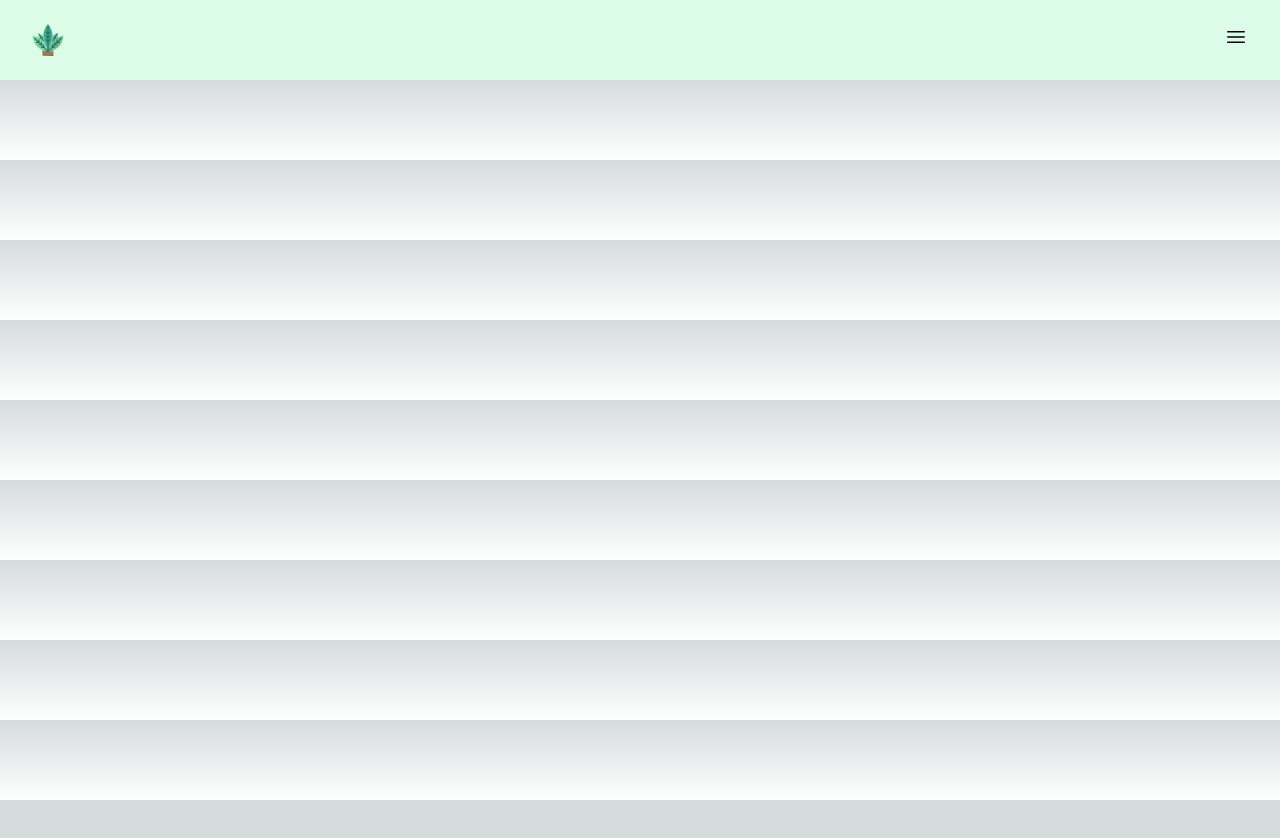
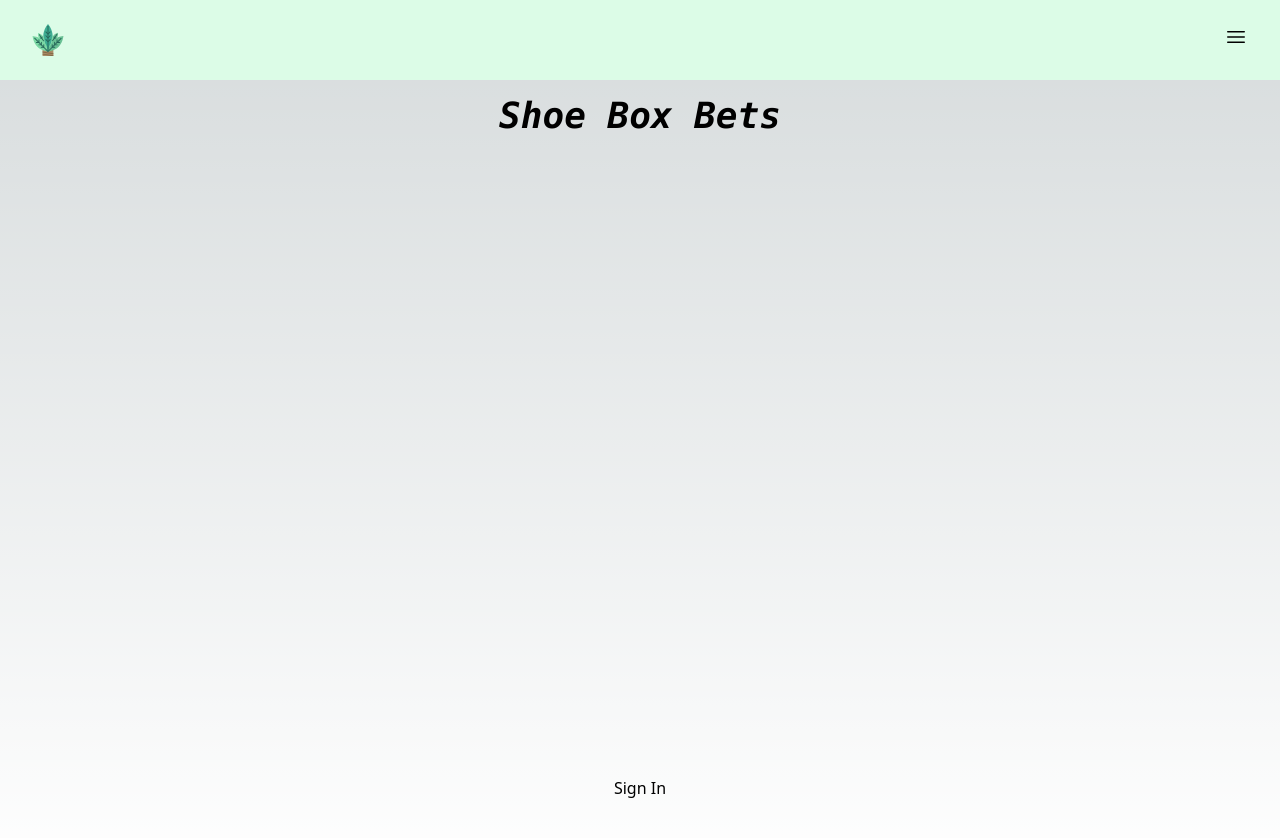
Before and after one commit to rkottke282/rkotweav, a React (Vite) app in the folder ui/: page /shoeboxbets in a window 1280 px wide. Shown: the top 838 px of the page. Before the commit the page ends 800 px from the top, so only its background shows below. Built offline with nearby package versions, Linux system fonts and the light colour scheme.

Commit message:
feat: google login

```diff
--- a/ui/package.json
+++ b/ui/package.json
@@ -1,5 +1,5 @@
 {
-  "name": "ui_2",
+  "name": "ui",
   "private": true,
   "version": "0.0.0",
   "type": "module",
@@ -12,6 +12,7 @@
   "dependencies": {
     "@headlessui/react": "^2.2.0",
     "@heroicons/react": "^2.2.0",
+    "@react-oauth/google": "^0.12.1",
     "react": "^18.3.1",
     "react-dom": "^18.3.1",
     "react-router-dom": "^6.28.0"
--- a/ui/src/App.tsx
+++ b/ui/src/App.tsx
@@ -1,16 +1,36 @@
-import React from "react";
 import { BrowserRouter as Router, Route, Routes } from "react-router-dom";
-import Splash from "./Splash";
+import Splash from "./splash";
 import PropBets from "./propbets/main";
+import ShoeBoxBets from "./shoeboxbets/main"
+import { GoogleOAuthProvider, TokenResponse } from "@react-oauth/google";
+import Footer from "./footer";
+import { useState } from "react";
+
+declare type GoogleUserInfo = {
+  picture: any,
+  name: string,
+  email: string
+}
 
 const App = () => {
+  const [ user, setUser ] = useState<TokenResponse | null>();
+  const [ profile, setProfile ] = useState<GoogleUserInfo | null>();
+
   return (
+    <GoogleOAuthProvider clientId="484680450142-kcatfskg0bfr84cvgkjg3933v4pu96qn.apps.googleusercontent.com">
       <Router>
         <Routes>
           <Route path="/" element={<Splash />} />
           <Route path="/propbets" element={<PropBets />} />
+          <Route path="/shoeboxbets" element={<ShoeBoxBets />} />
         </Routes>
       </Router>
+      <Footer
+        user={user}
+        setUser={setUser}
+        profile={profile}
+        setProfile={setProfile} />
+    </GoogleOAuthProvider>
   );
 };
 
--- a/ui/src/components/modal.tsx
+++ b/ui/src/components/modal.tsx
@@ -1,6 +1,3 @@
-'use client';
-import React, { useState } from 'react';
-
 export type TModalProps = {
     isOpen: boolean,
     closeModal: any,
--- /dev/null
+++ b/ui/src/footer.tsx
@@ -0,0 +1,13 @@
+import Login, { LoginProps } from "./gooogle-auth-login/login";
+
+export default function Footer(props: LoginProps) {
+    return (
+        <div className="container fixed bottom-0">
+            <Login
+                user={props.user}
+                setUser={props.setUser}
+                profile={props.profile}
+                setProfile={props.setProfile} />
+        </div>
+    )
+}
--- /dev/null
+++ b/ui/src/gooogle-auth-login/login.tsx
@@ -0,0 +1,64 @@
+import { useEffect } from 'react';
+import { googleLogout, useGoogleLogin } from '@react-oauth/google';
+
+declare type LoginProps = {
+    setUser: Function,
+    setProfile: Function,
+    user: any,
+    profile: any
+}
+
+const Login = (props: LoginProps) => {
+    const login = useGoogleLogin({
+        onSuccess: (codeResponse) => {
+            props.setUser(codeResponse)
+        },
+        onError: (error) => console.log('Login Failed:', error)
+    });
+
+    useEffect(
+        () => {
+            if (props.user) {
+                const url = `https://www.googleapis.com/oauth2/v1/userinfo?access_token=${props.user.access_token}`;
+                fetch(url,
+                    {
+                        headers: {
+                            Authorization: `Bearer ${props.user.access_token}`,
+                            Accept: 'application/json'
+                        }
+                    }
+                ).then((res: any) => {
+                    return res.text();
+                }).then((body: any) => {
+                    props.setProfile(JSON.parse(body));
+                })
+                .catch((err) => console.log(err));
+            }
+        },
+        [ props.user ]
+    );
+
+    const logOut = () => {
+        googleLogout();
+        props.setProfile(undefined);
+    };
+
+    return (
+        <div className="flex justify-center text-center">
+            {props.profile ? (
+                <div className="text-sm text-slate-300">
+                    <div>
+                        Logged in as: {props.profile.name} ({props.profile.email})
+                    </div>
+                    <div onClick={logOut} style={{cursor: 'pointer'}}>
+                        Log out
+                    </div>
+                </div>
+            ) : (
+                <button onClick={() => login()}>Sign In</button>
+            )}
+        </div>
+    )
+}
+export default Login;
+export type {LoginProps};
--- a/ui/src/header.tsx
+++ b/ui/src/header.tsx
@@ -1,4 +1,3 @@
-'use client'
 import { useState } from 'react'
 import {
   Dialog,
@@ -6,10 +5,6 @@ import {
   Disclosure,
   DisclosureButton,
   DisclosurePanel,
-  Popover,
-  PopoverButton,
-  PopoverGroup,
-  PopoverPanel,
 } from '@headlessui/react'
 import {
   Bars3Icon,
@@ -26,7 +21,7 @@ export default function Header() {
   const [mobileMenuOpen, setMobileMenuOpen] = useState(false)
 
   return (
-    <header className="bg-green-100 dark:bg-gray-600">
+    <header className="max-width bg-green-100 dark:bg-gray-600">
       <nav aria-label="Global" className="mx-auto flex max-w-7xl items-center justify-between p-6 lg:px-8">
         <div className="flex lg:flex-1">
           <a href="/" className="-m-1.5 p-1.5">
--- a/ui/src/layout.tsx
+++ /dev/null
@@ -1,17 +0,0 @@
-import Header from "./header"
-import './global.css'
-
-export default function RootLayout({
-  children,
-}: Readonly<{
-  children: React.ReactNode;
-}>) {
-  return (
-    <html lang="en">
-      <body>
-        <Header />
-        <main>{children}</main>
-      </body>
-    </html>
-  );
-}
--- a/ui/src/main.tsx
+++ b/ui/src/main.tsx
@@ -1,12 +1,14 @@
 import { StrictMode } from 'react'
 import { createRoot } from 'react-dom/client'
 import App from './App'
+import './global.css'
 import Header from './header'
-import './global.css'
 
 createRoot(document.getElementById('root')!).render(
   <StrictMode>
-        <Header />
-        <App />
+   <Header />
+      <div className="container mx-auto">
+      <App />
+    </div>
   </StrictMode>,
 )
--- a/ui/src/propbets/api/api.ts
+++ b/ui/src/propbets/api/api.ts
@@ -6,7 +6,8 @@ export const getDocumentContent = async (documentId: string) => {
     }).then(json => {
         if (json.error) return 'error';
         return json;
-    }).catch(error => {
+    }).catch((error) => {
+        console.log('Error: ', error)
         return 'error';
     });
 }
@@ -20,7 +21,8 @@ export const getScores = async (content: object) => {
         }
     ).then(response => {
         return response.json();
-    }).catch(error => {
+    }).catch((error: any) => {
+        console.log('Error: ', error)
         return undefined;
     });
 }
--- a/ui/src/propbets/scores.tsx
+++ b/ui/src/propbets/scores.tsx
@@ -28,7 +28,7 @@ const GoogleDocReader = (props: any) => {
       const rankings = Object.keys(scores.rankings).sort();
       return (
         <div>
-          {rankings.map((ranking, idx1) =>
+          {rankings.map((ranking, _) =>
             scores.rankings[ranking].map((participant: string) =>
               <h3 key={participant}>{ranking}: {participant} <i>({scores.participantScores[participant]} pts.)</i></h3>
             )
--- /dev/null
+++ b/ui/src/shoeboxbets/main.tsx
@@ -0,0 +1,13 @@
+
+
+const ShoeBoxBets = () => {
+    return (
+            <main className='flex min-h-screen flex-col items-center align-middle font-mono'>
+                <div className='py-4'>
+                    <h2 className='mb-3 text-4xl font-semibold italic'>Shoe Box Bets</h2>
+                </div>
+            </main>
+    )
+}
+
+export default ShoeBoxBets;
```
Also changed, not shown: ui/src/propbets/index.html (deleted, +0 -13 lines), 1 other file (tests, documents, lock files or other folders). Lines whose indentation alone changed are shown as unchanged.
